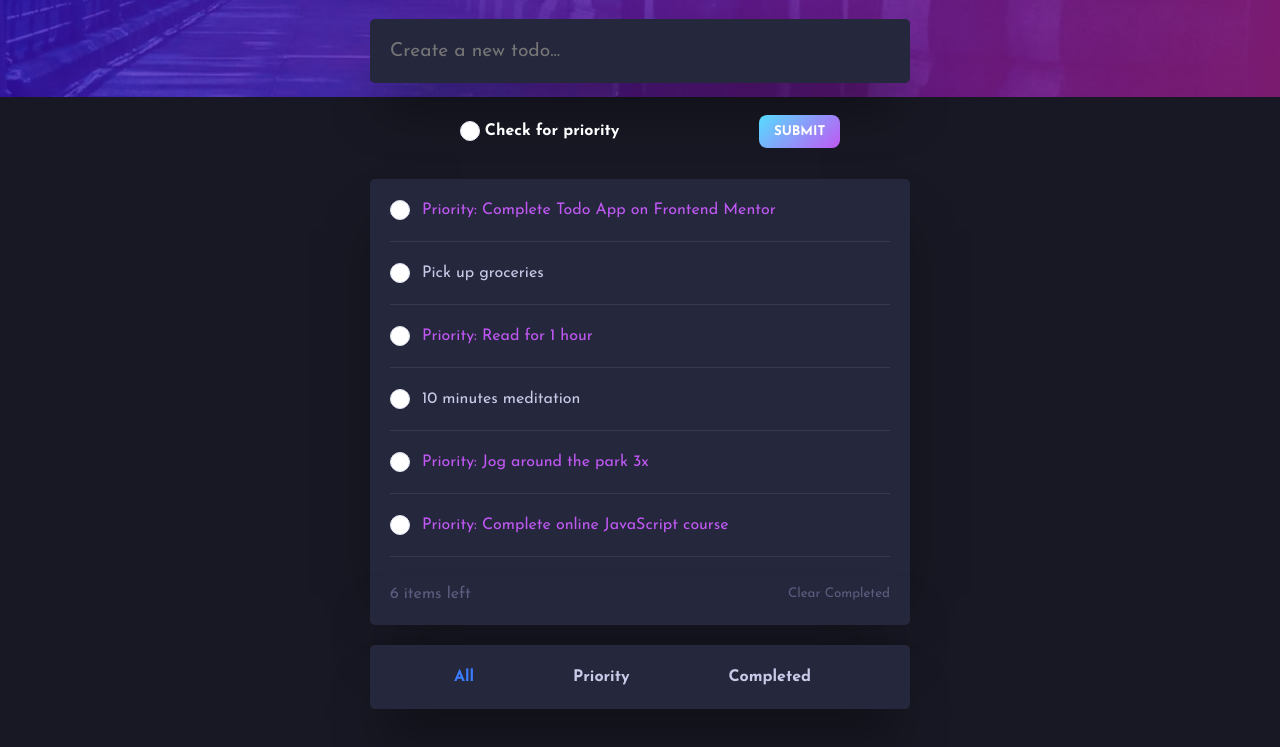
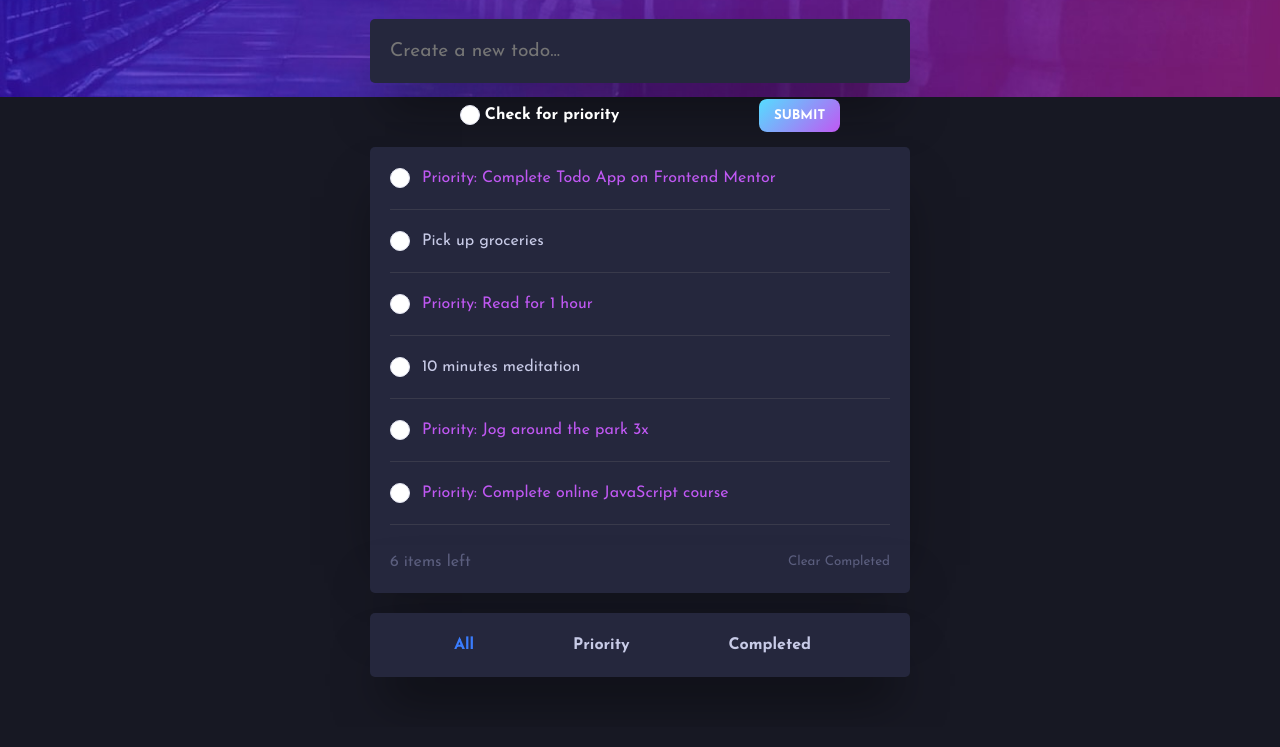
Before and after one commit to ninogogol/Todo-app, a plain HTML site: page index.html in a window 1280 px wide. Shown: the part 169-916 px from the top of the page. Drawn offline with Linux system fonts and the light colour scheme.

Commit message:
remove margin from submit form

```diff
--- a/style.css
+++ b/style.css
@@ -91,7 +91,7 @@ h1 {
     max-width: 540px;
     height: 48px;
     border-radius: 5px;
-    margin: 0 auto 16px;
+    margin: 0 auto;
     display: block;
     padding-left: 20px;
     outline: none;
```
